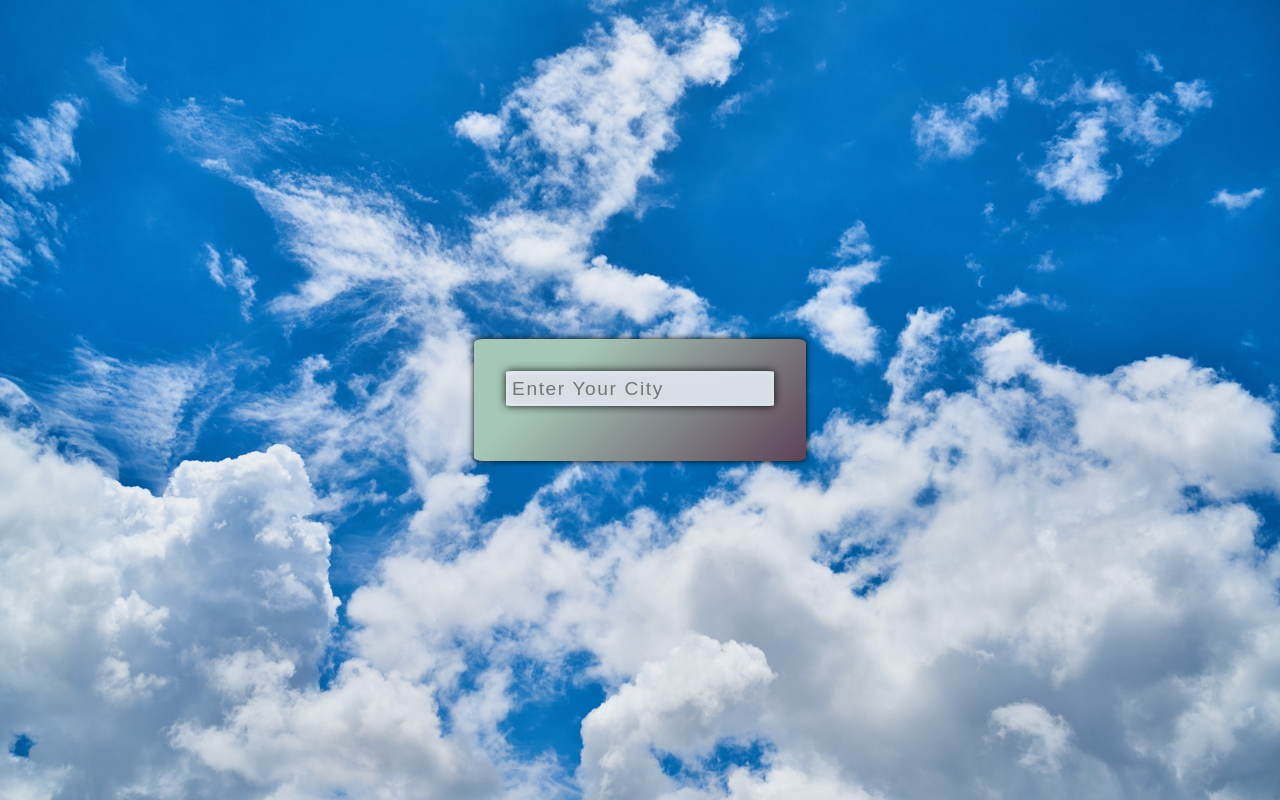
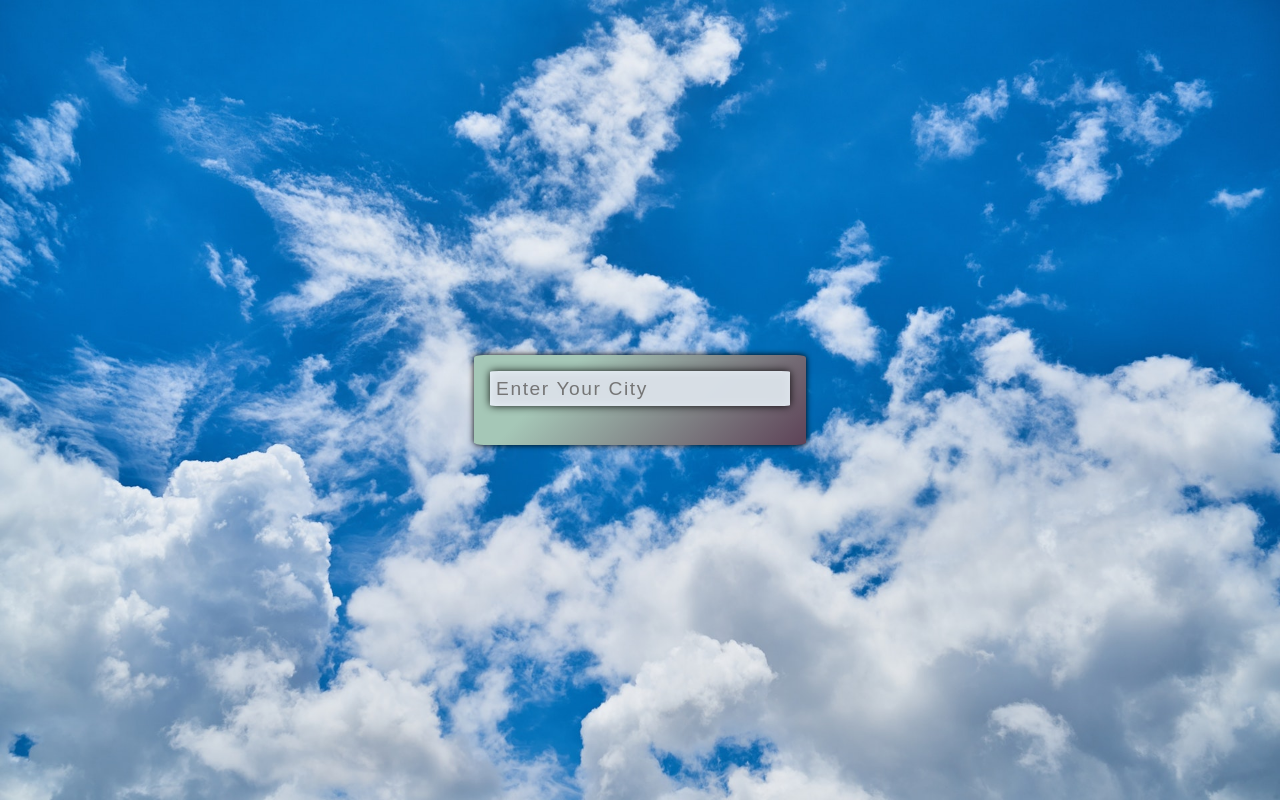
Before and after one commit to jangidmanish007/weather-app, a plain HTML site: page index.html in a window 1280 px wide. Drawn offline with Linux system fonts and the light colour scheme.

Commit message:
Update style.css

```diff
--- a/css/style.css
+++ b/css/style.css
@@ -18,11 +18,11 @@
         justify-content: center;
     }
     .app-main{
-        width: 81vw;
+        width: 61vw;
         background-color: #5d425780;
         background-image: linear-gradient(315deg, #5d4257 0%, #a5c7b7 74%);
         text-align: center;
-        padding: 2rem;
+        padding: 1rem;
         border-radius: 3%;
         border-bottom: none;
         transition: all .3s;
```
